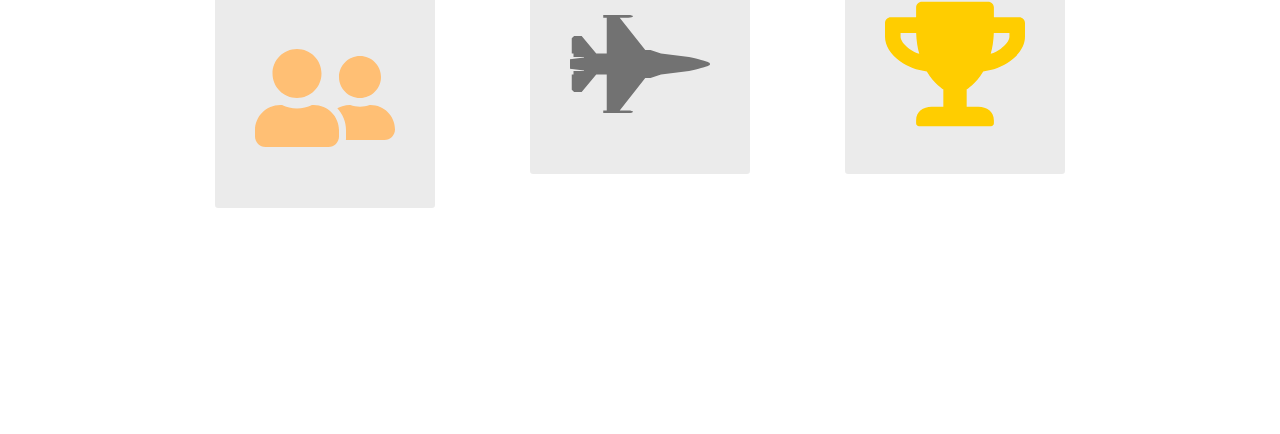
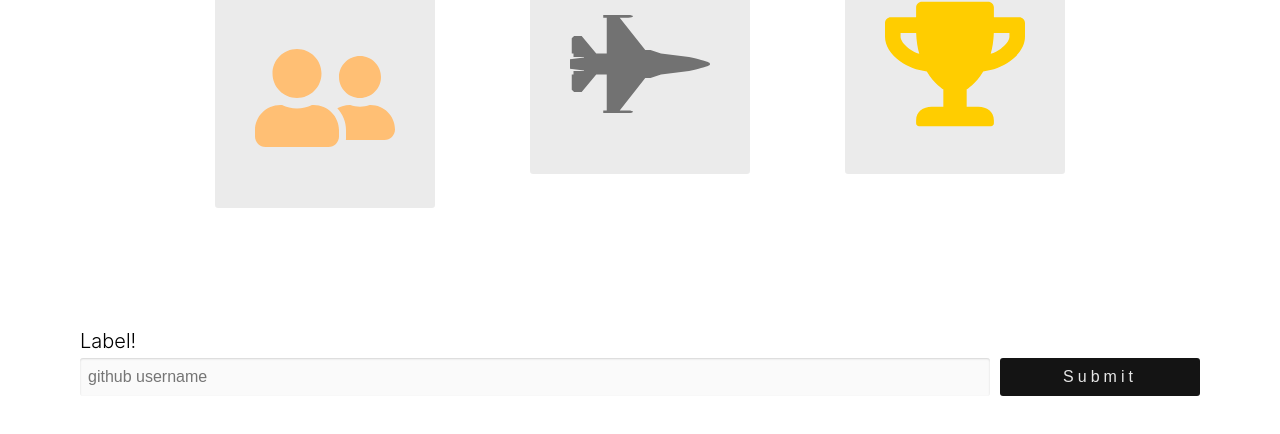
Before and after one commit to lukeys24/react-github-battle, a React app: page / in a window 1280 px wide. Shown: the part 312-746 px from the top of the page. Built offline with nearby package versions, Linux system fonts and the light colour scheme.

Commit message:
Created input component

```diff
--- a/app/components/Battle.js
+++ b/app/components/Battle.js
@@ -1,5 +1,6 @@
 import React from 'react'
 import { FaUserFriends, FaFighterJet, FaTrophy } from 'react-icons/fa'
+import PropTypes from 'prop-types'
 
 function Instructions() {
     return (
@@ -29,11 +30,72 @@ function Instructions() {
     );
 }
 
+class PlayerInput extends React.Component {
+    constructor(props) {
+        super(props);
+
+        this.state = {
+            username: ''
+        }
+
+        this.handleSubmit = this.handleSubmit.bind(this);
+        this.handleChange = this.handleChange.bind(this);
+    }
+
+    handleSubmit(event) {
+        event.preventDefault();
+
+        this.props.onSubmit(this.state.username);
+    }
+
+    handleChange(event) {
+        this.setState({
+            username : event.target.value
+        })
+    }
+
+    render() {
+        return (
+            <form className='column player' onSubmit={this.handleSubmit}>
+                <label htmlFor='username' className='player-label'>
+                    {this.props.label}
+                </label>
+
+                <div className='row player-inputs'>
+                    <input
+                        type='text'
+                        id='username'
+                        className='input-light'
+                        placeholder='github username'
+                        autoComplete='off'
+                        value={this.state.username}
+                        onChange={this.handleChange}
+                    />
+                    <button
+                        className='btn dark-btn'
+                        type='submit'
+                        disabled={!this.state.username}
+                    >
+                        Submit
+                    </button>
+                </div>
+            </form>
+        )
+    }
+}
+
+PlayerInput.propTypes = {
+    onSubmit : PropTypes.func.isRequired,
+    label : PropTypes.string.isRequired
+}
+
 export default class Battle extends React.Component {
     render() {
         return(
             <React.Fragment>
                 <Instructions/>
+
+                <PlayerInput label='Label!' onSubmit={(value) => console.log('value : ', value)}/>
             </React.Fragment>
         )
     }
--- a/app/index.css
+++ b/app/index.css
@@ -141,3 +141,68 @@ li {
     padding: 40px;
     border-radius: 3px;
 }
+
+.column {
+    display: flex;
+    flex-direction: column;
+}
+
+.row {
+    display: flex;
+    flex-direction: row;
+}
+
+.player {
+    flex: 1;
+    margin: 0 20px;
+    padding: 10px;
+}
+
+.player-label {
+    font-size: 20px;
+    margin: 5px 0;
+    font-weight: 300;
+}
+
+.player-inputs input {
+    padding: 8px;
+    font-size: 16px;
+    flex: 2;
+    border-radius: 3px;
+    border: none;
+    box-shadow: inset 0 1px 2px rgba(0,0,0,0.15);
+}
+
+.player-inputs .input-light {
+    background: rgba(0,0,0,0.02);
+}
+
+.player-inputs button {
+    flex: 1;
+    margin-left: 10px;
+}
+
+.btn {
+    padding: 10px;
+    text-decoration: uppercase;
+    letter-spacing: .25em;
+    border-radius: 3px;
+    border: none;
+    font-size: 16px;
+    display: flex;
+    justify-content: center;
+    align-items: center;
+    cursor: pointer;
+    text-decoration: none;
+    max-width: 200px;
+}
+
+.dark-btn {
+    color: #E6E6E6;
+    background: #141414;
+}
+
+.dark-btn :disabled {
+    background: #f2f2f2;
+    color: #C7C7C7;
+}
```
